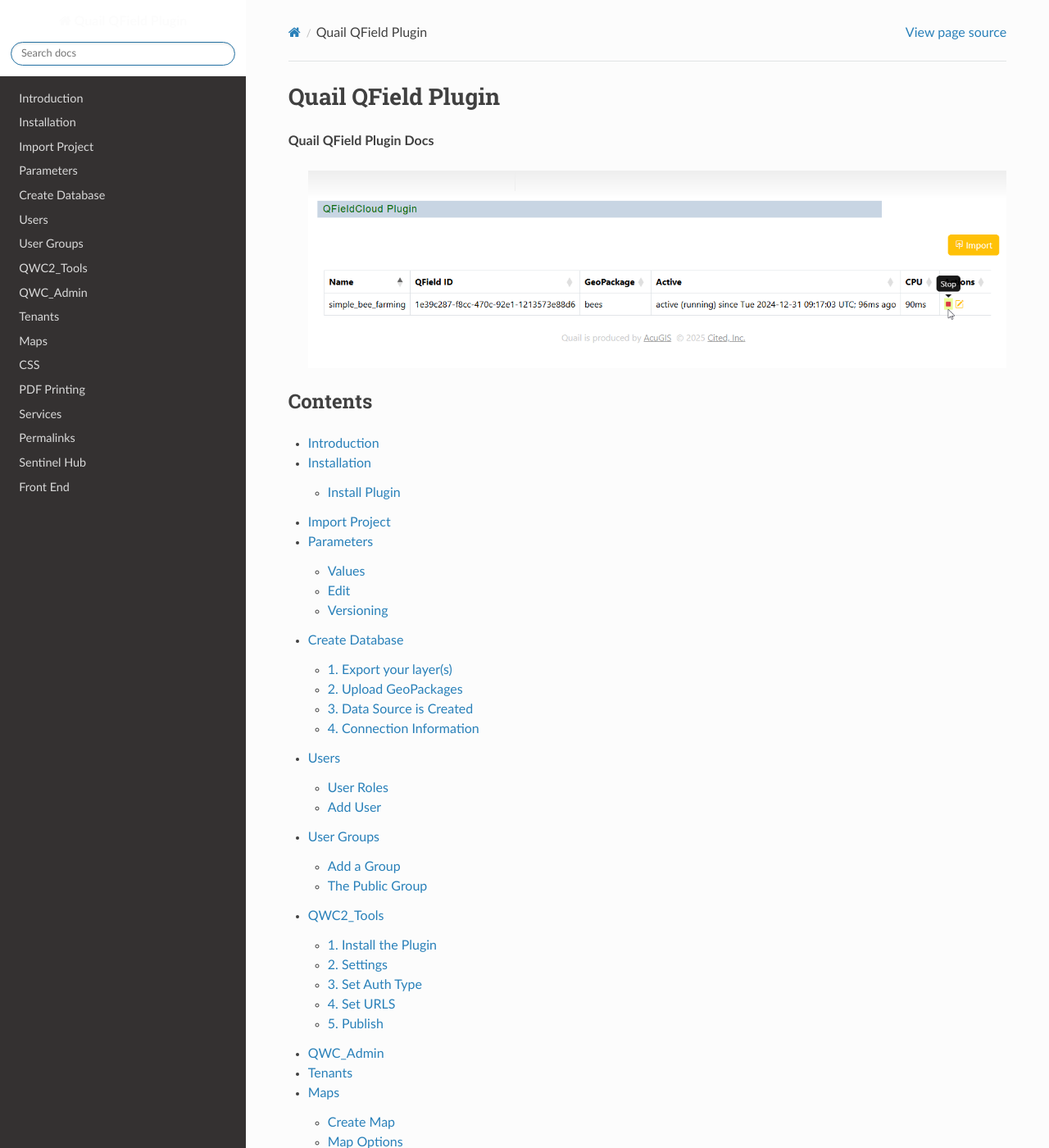
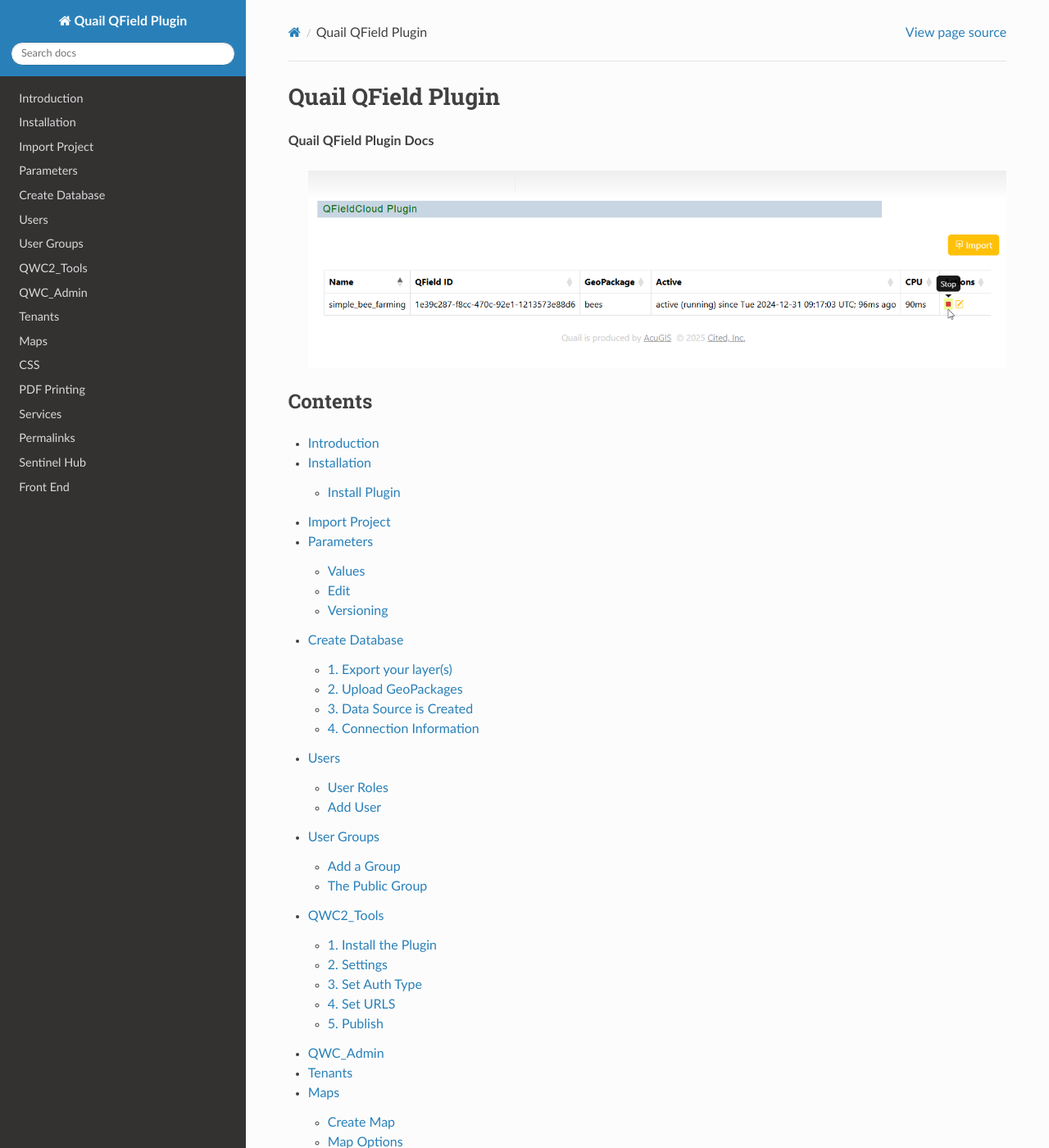
Before and after one commit to AcuGIS/readdocs, a Sphinx documentation site: the page built from docs/source/index.rst, in a window 1280 px wide and 1400 px high. Shown: the whole window at 82% size. Built offline with Sphinx 7.4.7 and the Read the Docs theme 3.1.0, drawn with Linux system fonts in a browser that asks for light colours.

Commit message:
Update custom.css

```diff
--- a/docs/source/_static/css/custom.css
+++ b/docs/source/_static/css/custom.css
@@ -1,7 +1,7 @@
 .wy-nav-content {
    max-width: 1350px;
 }
-.wy-side-nav-search {
+/*.wy-side-nav-search {
     display: block;
     width: 300px;
     padding: .809em;
@@ -10,7 +10,7 @@
     background-color: #fff;
     text-align: center;
     color: #fcfcfc;
-}
+}*/
 
 .highlight {
     background: #ffffff !important;
```
